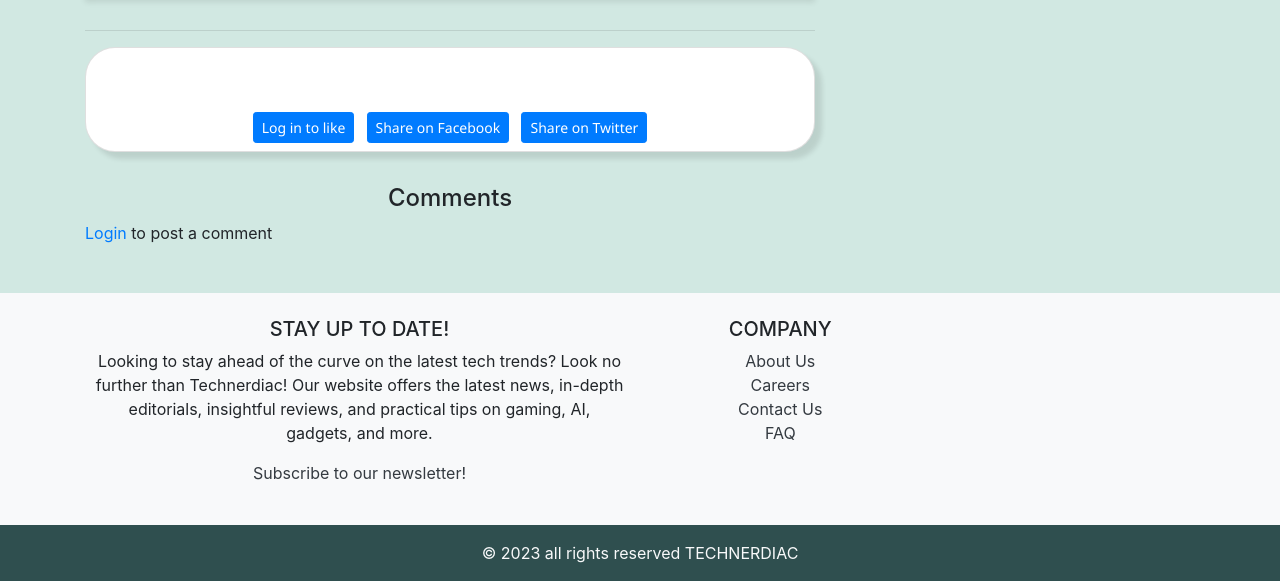
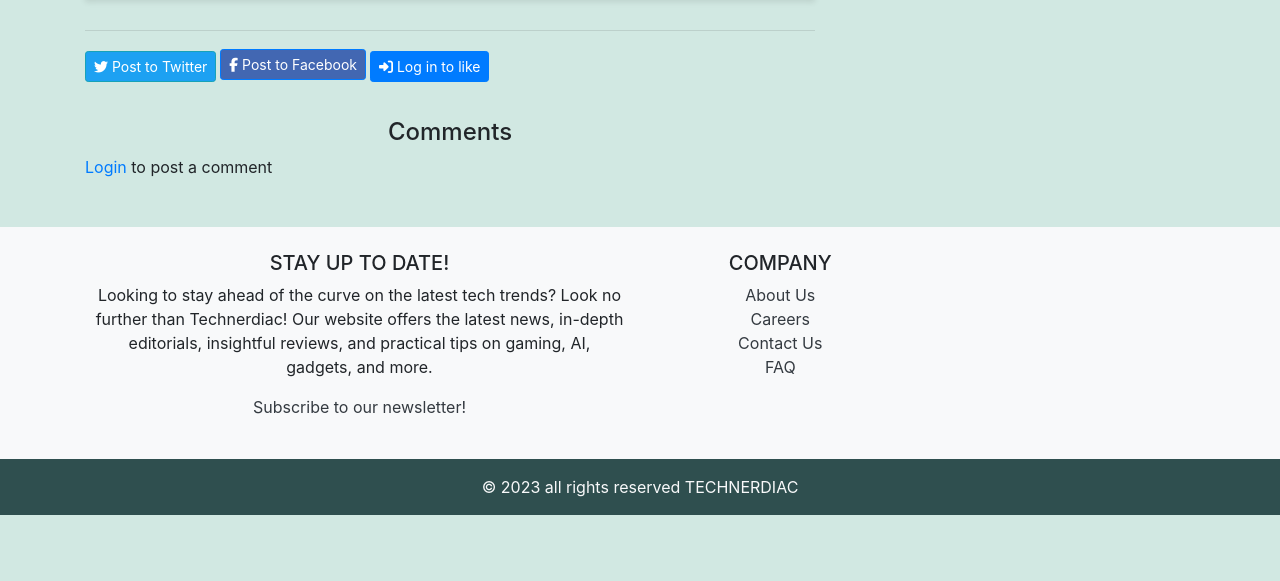
Before and after one commit to wadevondoom/technerd, a Flask app: template templates/art_detail.html in a window 1280 px wide. Shown: the part 758-1339 px from the top of the page. After the commit the page ends 1273 px from the top, so only its background shows below. Run offline with Flask 2, Linux system fonts and the light colour scheme; the template is opened without the code that fills it: values that come from a table or form of the project are taken from there, others are empty; some libraries are stand-ins or nearby versions.

Commit message:
Here we go

```diff
--- a/templates/art_detail.html
+++ b/templates/art_detail.html
@@ -88,30 +88,33 @@
                 data-toggle="modal" data-target="#imageModal">
             <hr>
 
-            <div class="card mb-4 text-center align-items-center">
-                <div class="card-body text-dark">
-                    <p class="mt-4">{{ artwork.text | safe }}</p>
-                </div>
-                <div class="col-sm-12 text-center">
-                    {% if current_user.is_authenticated %}
+            <div class="d-flex flex-wrap align-items-center">
+                <a href="https://twitter.com/intent/tweet?url={{ url_for('art_detail', artwork_id=artwork['_id'], _external=True) }}&text={{ artwork.title }}"
+                    class="btn btn-info btn-sm mr-1 mb-1 mt-1" style="background-color: #1da1f2;" target="_blank"><i
+                        class="fa fa-twitter"></i> Post to Twitter</a>
+                <a href="https://www.facebook.com/sharer/sharer.php?u={{ url_for('art_detail', artwork_id=artwork['_id'], _external=True) }}"
+                    class="btn btn-primary btn-sm mr-1 mb-1" style="background-color: #4267b2;" target="_blank"><i
+                        class="fa fa-facebook"></i> Post to Facebook</a>
+                {% if current_user.is_authenticated %}
+                <div id="like-button-container" class="d-flex align-items-center mr-2">
                     {% if liked %}
-                    <button class="btn btn-primary btn-sm disabled">You liked this already</button>
+                    <p id="thank-you-message" class="text-muted mb-0 mt-1" style="font-size: small;">
+                        Thank you for liking this content.</p>
                     {% else %}
                     <form id="like-form" action="{{ url_for('like_artwork', artwork_id=artwork['_id']) }}" method="post"
                         class="d-inline-block">
                         {{ form.csrf_token }}
-                        <button id="like-button" class="btn btn-primary btn-sm mb-2" type="submit"
-                            data-artwork-id="{{ artwork['_id'] }}">Like</button>
+                        <button id="like-button" class="btn btn-outline-secondary btn-sm mr-2" type="submit"
+                            data-artwork-id="{{ artwork['_id'] }}"><i class="fa fa-thumbs-up"></i> Like</button>
                     </form>
+                    <span class="badge badge-primary badge-pill" style="background-color: #007bff;" id="likes-count">{{
+                        like_count }}</span>
                     {% endif %}
-                    {% else %}
-                    <a href="{{ url_for('login') }}" class="btn btn-primary btn-sm mb-2">Log in to like</a>
-                    {% endif %}
-                    <a href="https://www.facebook.com/sharer/sharer.php?u={{ url_for('art_detail', artwork_id=artwork['_id'], _external=True) }}"
-                        target="_blank" class="btn btn-primary btn-sm mb-2 ml-2">Share on Facebook</a>
-                    <a href="https://twitter.com/intent/tweet?url={{ url_for('art_detail', artwork_id=artwork['_id'], _external=True) }}&text={{ artwork.title }}"
-                        target="_blank" class="btn btn-primary btn-sm mb-2 ml-2">Share on Twitter</a>
                 </div>
+                {% else %}
+                <a href="{{ url_for('login') }}" class="btn btn-primary btn-sm mr-2"><i class="fas fa-sign-in-alt"></i>
+                    Log in to like</a>
+                {% endif %}
             </div>
             <!-- Comment Section -->
             <div class="comment-section">
@@ -190,7 +193,12 @@
             likeButton.addEventListener("click", function (event) {
                 event.preventDefault();
                 const artworkId = this.dataset.artworkId;
-                const csrfToken = document.querySelector("#like-form input[name=_csrf_token]").value;
+                const csrfTokenInput = document.querySelector("#like-form input[name=_csrf_token]");
+                if (!csrfTokenInput) {
+                    console.error("CSRF token not found");
+                    return;
+                }
+                const csrfToken = csrfTokenInput.value;
 
                 fetch(`/art_detail/${artworkId}/like`, {
                     method: "POST",
```
